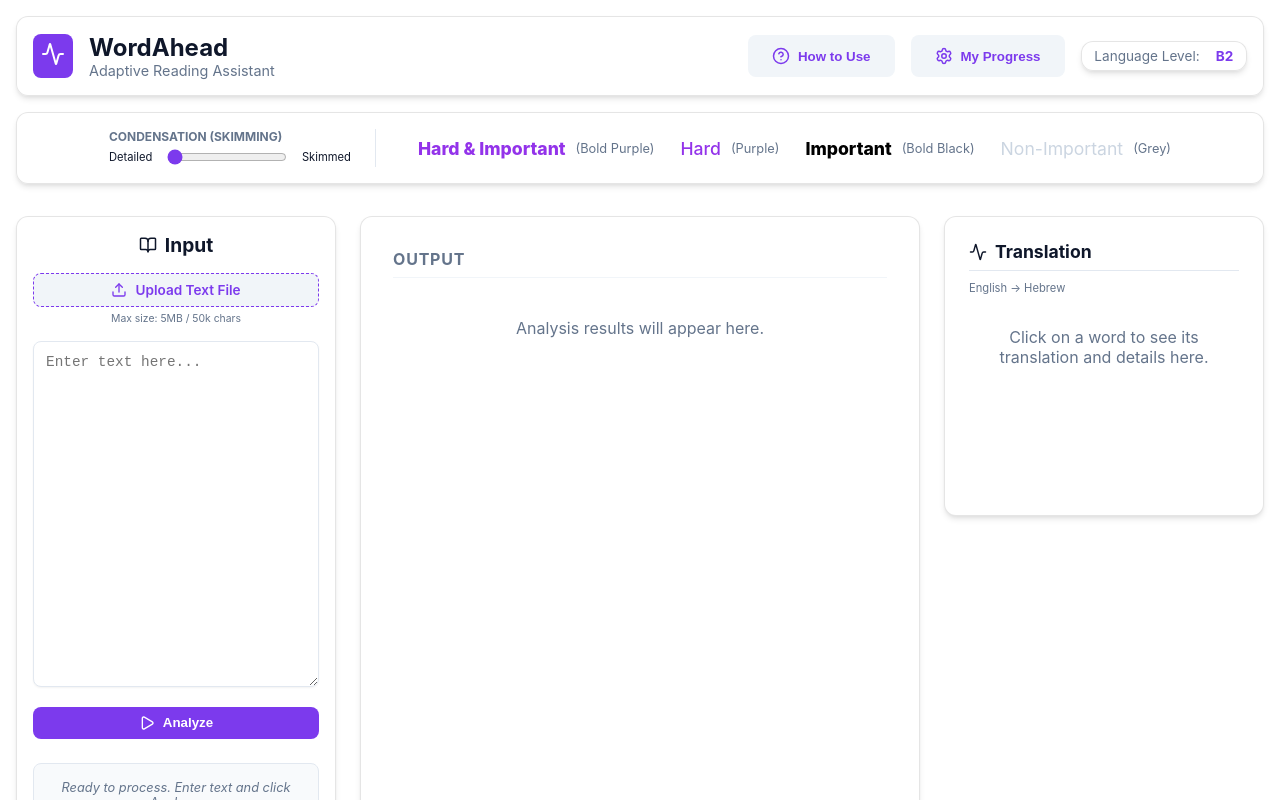
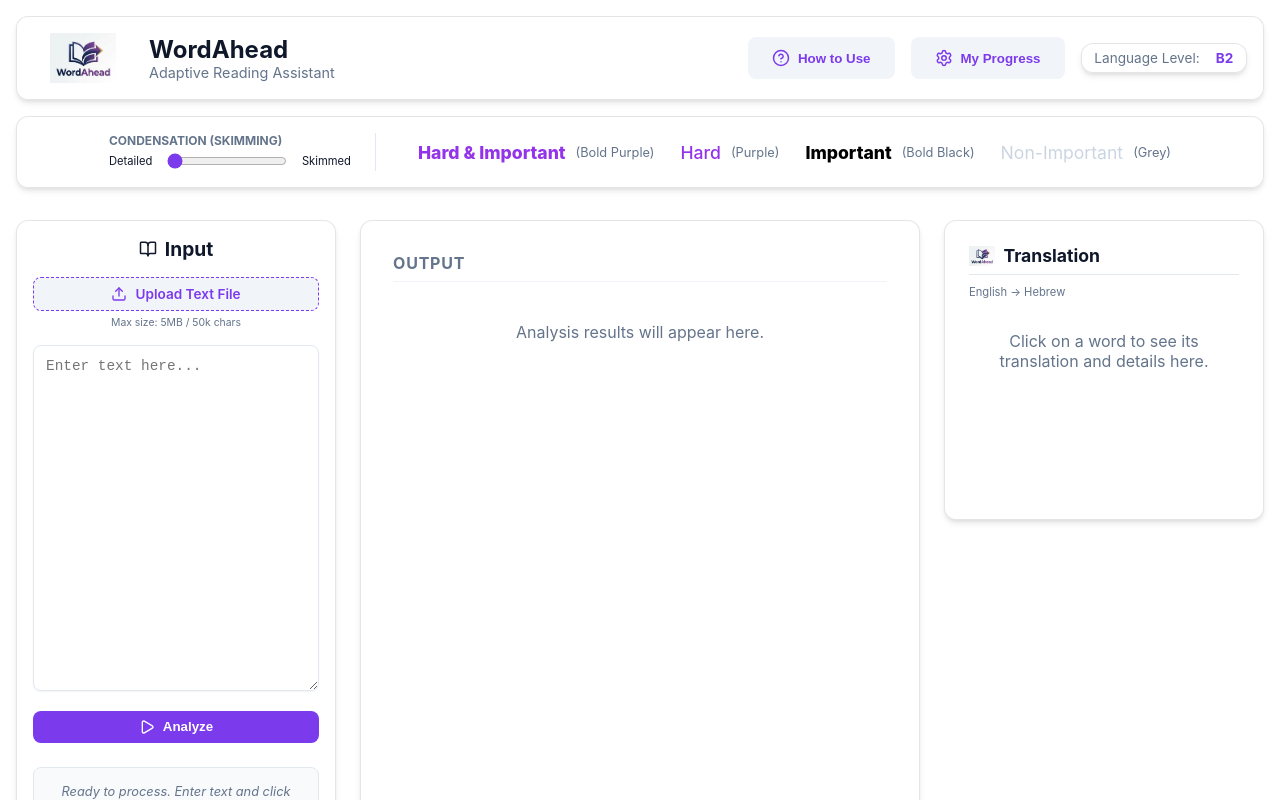
Before and after one commit to AminaOmari/GP-TSM-WordAhead, a React (Vite) app in the folder frontend/: page / in a window 1280 px wide. Shown: the top 800 px of the page. Built offline with nearby package versions, Linux system fonts and the light colour scheme.

Commit message:
Restore logos in header and translation sidebar

```diff
--- a/frontend/src/App.jsx
+++ b/frontend/src/App.jsx
@@ -237,8 +237,8 @@ function App() {
       {/* Header */}
       <header className="glass header-container">
         <div style={{ display: 'flex', alignItems: 'center', gap: '1rem' }}>
-          <div style={{ background: 'var(--accent)', padding: '0.5rem', borderRadius: '8px' }}>
-            <Activity color="white" size={24} />
+          <div style={{ display: 'flex', alignItems: 'center', justifyContent: 'center' }}>
+            <img src="/WordAheadLogo.png" alt="WordAhead Logo" style={{ height: '50px', width: '100px', objectFit: 'contain', borderRadius: '8px' }} />
           </div>
           <div>
             <h1 style={{ margin: 0, fontSize: '1.5rem' }}>WordAhead</h1>
@@ -430,7 +430,7 @@ function App() {
         {/* Right Panel: Translation Sidebar */}
         <div className="glass translation-panel">
           <h2 style={{ marginTop: 0, display: 'flex', alignItems: 'center', gap: '0.5rem', color: 'var(--text-primary)', fontSize: '1.1rem', borderBottom: '1px solid #e2e8f0', paddingBottom: '0.5rem' }}>
-            <Activity size={18} /> Translation
+            <img src="/WordAheadLogo.png" alt="WordAhead Logo" style={{ height: '20px', objectFit: 'contain' }} /> Translation
           </h2>
           <p style={{ fontSize: '0.7rem', color: 'var(--text-secondary)', marginTop: '-0.3rem', marginBottom: '1rem' }}>English → Hebrew</p>
 
```
